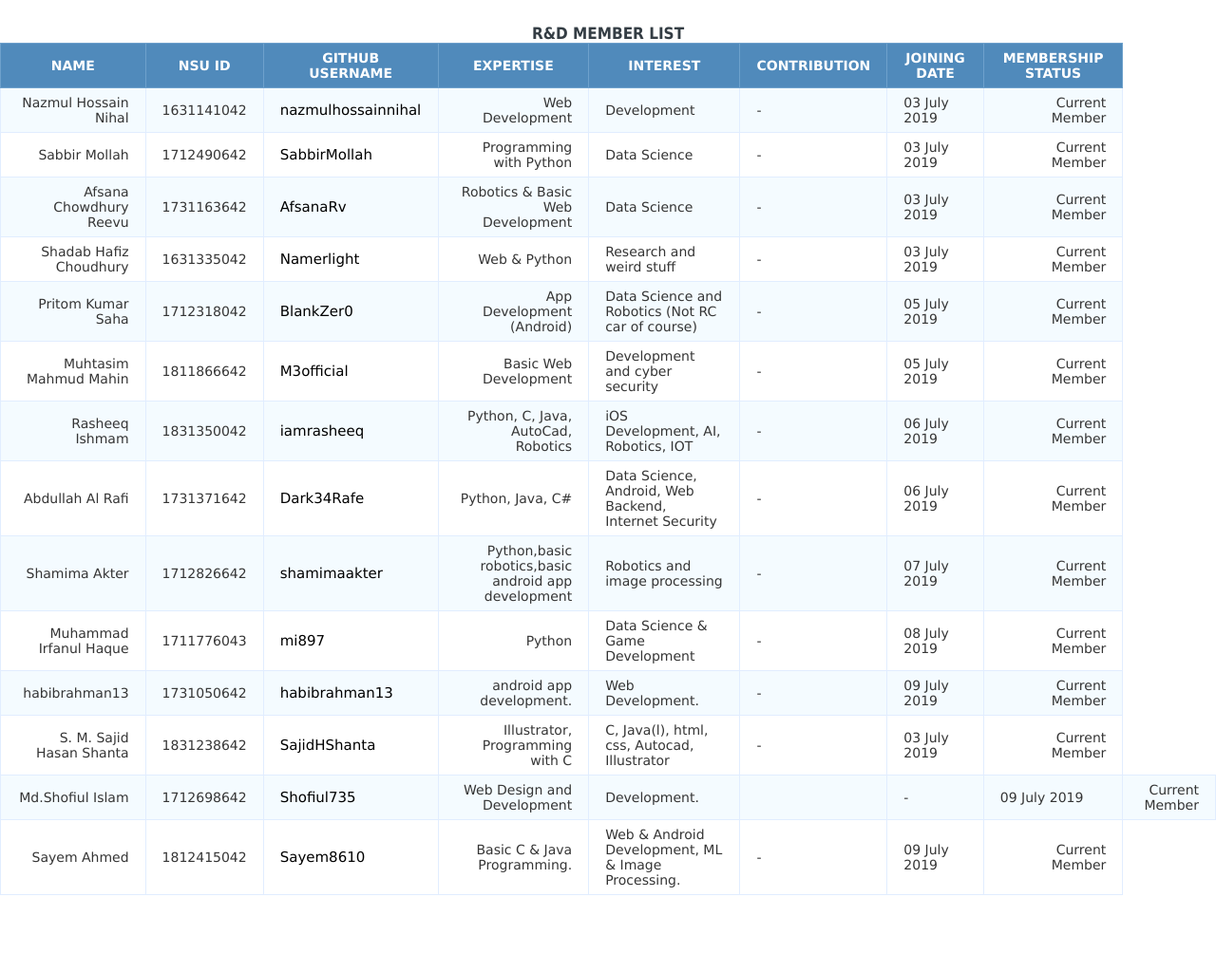
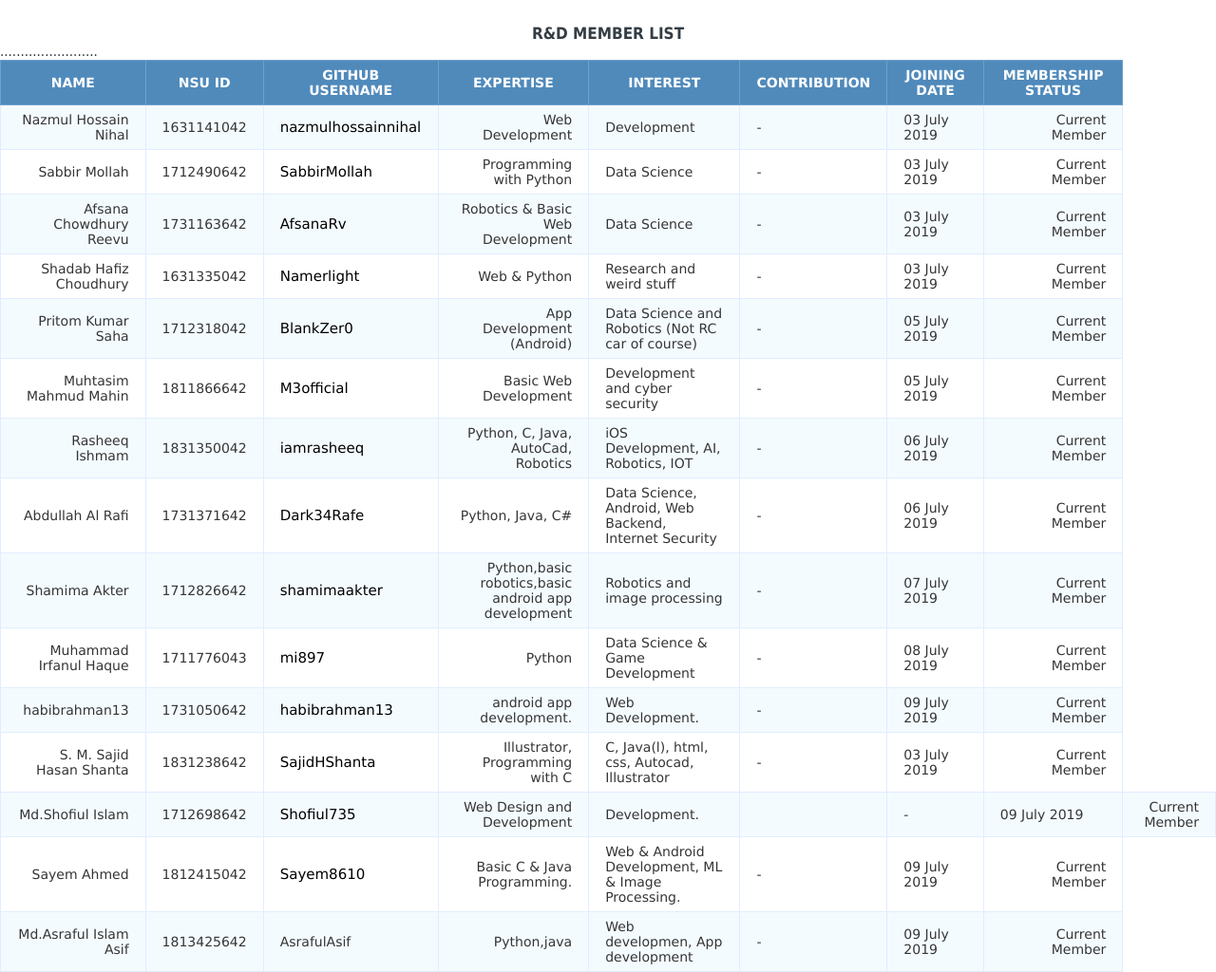
Before and after one commit to NSU-ACM-SC/Research-And-Development-Members, a plain HTML site: page index.html in a window 1280 px wide. Shown: the whole page at 95% size. Before the commit the page ends 943 px from the top, so only its background shows below. Drawn offline with Linux system fonts and the light colour scheme.

Commit message:
Update index.html
New Entry: Md.Asraful Islam Asif.NSU Id:1813425642

```diff
--- a/index.html
+++ b/index.html
@@ -186,6 +186,16 @@
 				<td>09 July 2019</td>
 				<td>Current Member</td>
 			</tr>
+........................ <tr>
+				<td>Md.Asraful Islam Asif</td>
+				<td>1813425642</td>
+				<td>AsrafulAsif</td>
+				<td>Python,java</td>
+				<td>Web developmen, App development  </td>
+				<td>-</td>
+				<td>09 July 2019</td>
+				<td>Current Member</td>
+			</tr>
 
 		</tbody>
 	</table>
```
